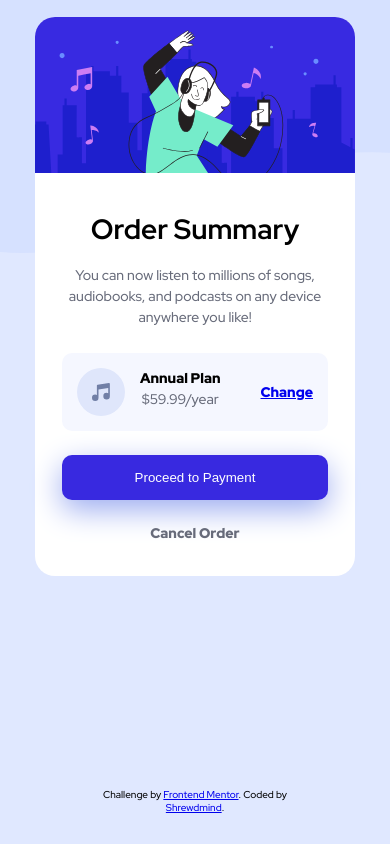
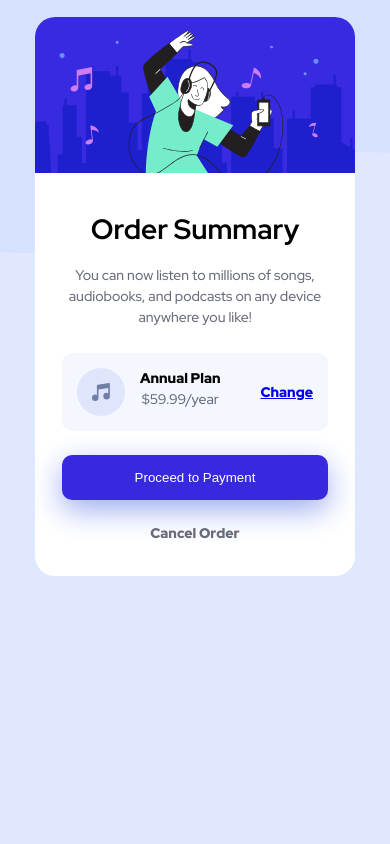
Before and after one commit to shrewdmind/frontend-mentor-project-1, a plain HTML site: page index.html in a window 390 px wide. Drawn offline with Linux system fonts and the light colour scheme.

Commit message:
Update style.css

```diff
--- a/css/style.css
+++ b/css/style.css
@@ -167,8 +167,6 @@ button:hover {
   }
 
   .attribution {
-    margin-top: 1500px;
-    font-size: 10px;
-    text-align: center;
+    visibility: hidden;
   }
 }
```
